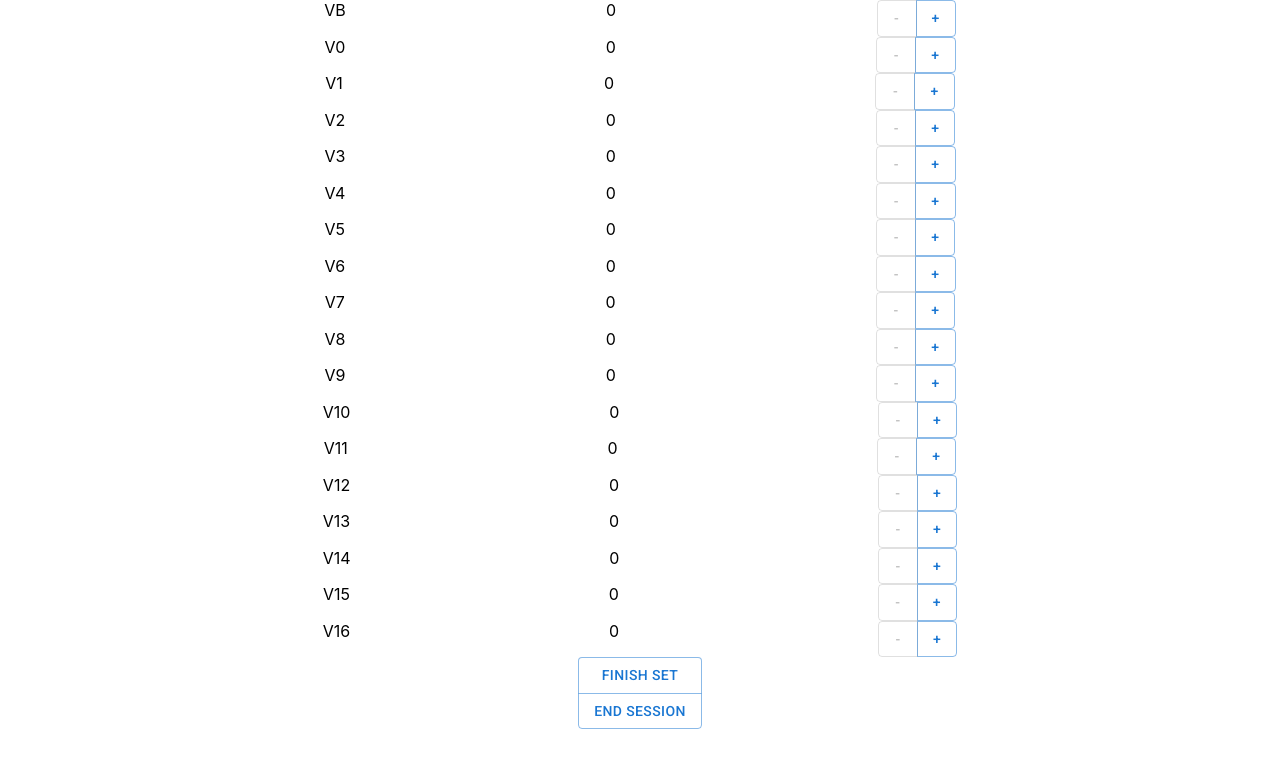
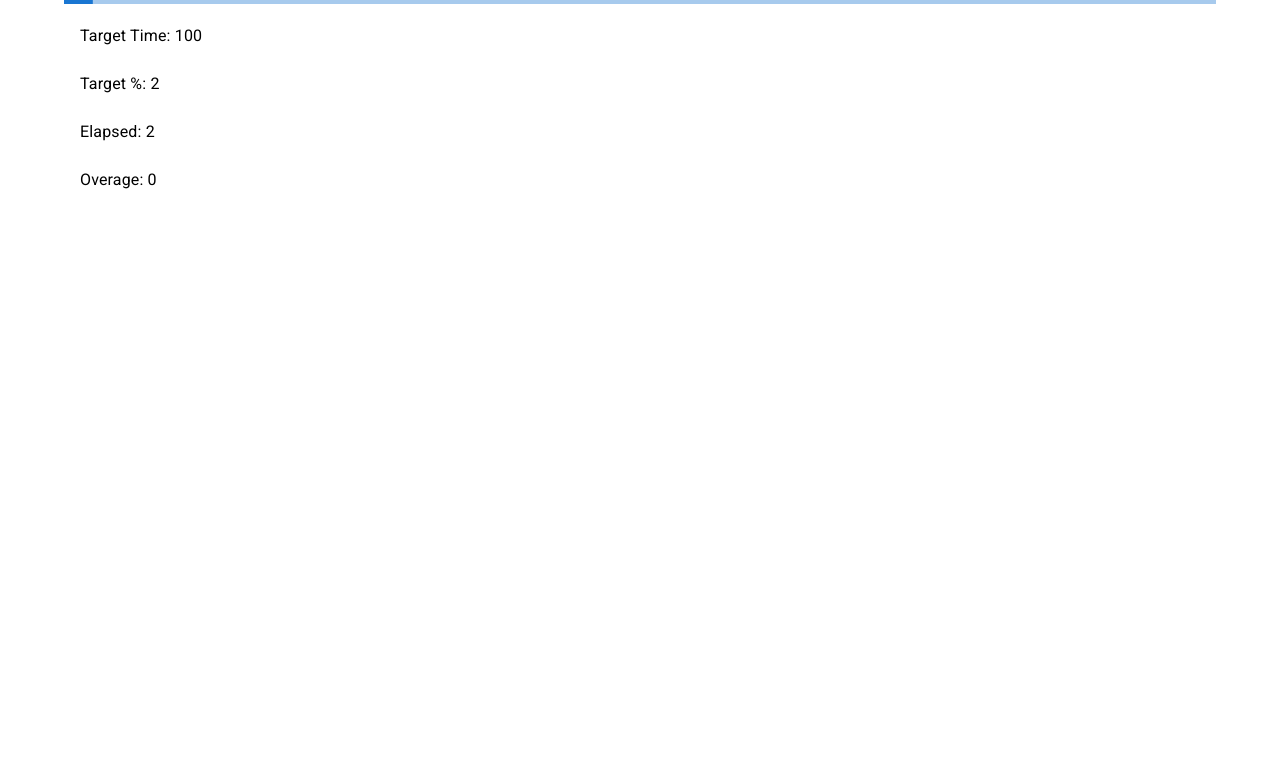
Before and after one commit to comeara13/climbing-tracker, a React (Create React App) app: page / in a window 1280 px wide. Both pictures are taken after a click on the button "Add New". Shown: the top 768 px of the page. Built offline with nearby package versions, Linux system fonts and the light colour scheme.

Commit message:
set up basic timer plumbing

```diff
--- a/src/InactiveSubView.tsx
+++ b/src/InactiveSubView.tsx
@@ -1,12 +1,61 @@
 import './App.css'
 import type { BoulderGrade } from './App'
-import React, { useState } from 'react'
+import React, { useState, useEffect, useRef } from 'react'
 import { Container, getTextFieldUtilityClass, IconButton } from '@mui/material'
-import { Button, ButtonGroup, Box } from '@mui/material'
+import { LinearProgress, List, ListItem } from '@mui/material'
+import { ListItemText } from '@mui/material'
 
-function InactiveSubView() {
-  const [count, setCount] = useState(0)
-  return <div className="BoulderGrade">Maximum Grade</div>
+type InactiveSubViewProps = {
+  timerSeconds: number
+  subsessionId: number
+}
+
+function InactiveSubView({ timerSeconds, subsessionId }: InactiveSubViewProps) {
+  const [startTime, setStartTime] = useState(new Date())
+  const [elapsedSeconds, setElapsedSeconds] = useState(0)
+  useEffect(() => {
+    setStartTime(new Date())
+    let intervalId = setInterval(() => {
+      setElapsedSeconds((new Date().getTime() - startTime.getTime()) / 1000)
+    }, 500)
+    return () => {
+      clearInterval(intervalId)
+    }
+  }, [subsessionId])
+  let percentageElapsed = (elapsedSeconds * 100) / timerSeconds
+  return (
+    <div className="BoulderGrade">
+      <LinearProgress
+        variant="determinate"
+        value={Math.min(percentageElapsed, 100)}
+        color={percentageElapsed > 100 ? 'secondary' : 'primary'}
+      />
+      <List>
+        <ListItem>
+          <ListItemText primary={`Target Time: ${timerSeconds}`} />
+        </ListItem>
+        <ListItem>
+          <ListItemText
+            primary={`Target %: ${Math.min(
+              Math.floor(percentageElapsed),
+              100
+            )}`}
+          />
+        </ListItem>
+        <ListItem>
+          <ListItemText primary={`Elapsed: ${Math.floor(elapsedSeconds)}`} />
+        </ListItem>
+        <ListItem>
+          <ListItemText
+            primary={`Overage: ${Math.max(
+              Math.floor(elapsedSeconds) - timerSeconds,
+              0
+            )}`}
+          />
+        </ListItem>
+      </List>
+    </div>
+  )
 }
 
 export default InactiveSubView
--- a/src/SubSessionManager.tsx
+++ b/src/SubSessionManager.tsx
@@ -61,7 +61,7 @@ enum displayTypes {
 
 function SubSessionManager({ maxGrade, append }: SubSessionManagerProps) {
   let [displayType, setDisplayType] = useState<displayTypes>(
-    displayTypes.Active
+    displayTypes.Inactive
   )
   let [activeSession, setActiveSession] = useState<ActiveSubSession | null>()
   let [inactiveSession, setInactiveSession] =
@@ -70,7 +70,7 @@ function SubSessionManager({ maxGrade, append }: SubSessionManagerProps) {
     if (displayType === displayTypes.Active) {
       return <ActiveSubView maxGrade={maxGrade} append={setActiveSession} />
     }
-    return <InactiveSubView />
+    return <InactiveSubView timerSeconds={100} subsessionId={10} />
   }
   let content = getContent()
   return <>{content}</>
```
